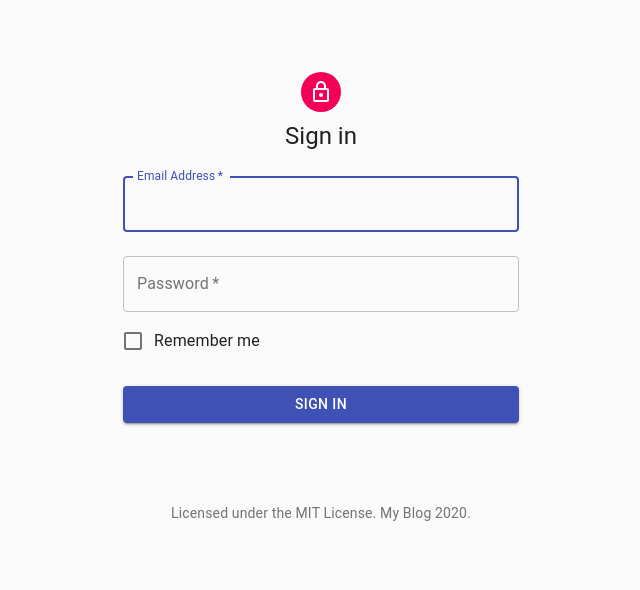
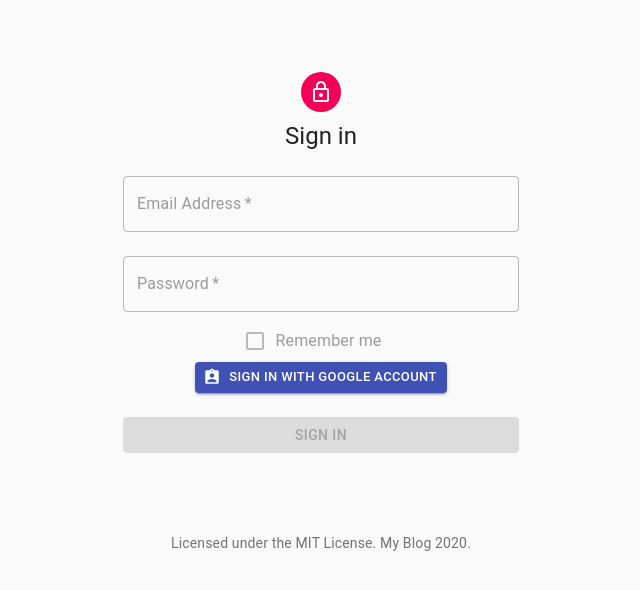
Before and after one commit to juanxjk/my-blog, a React (Create React App) app: page /login in a window 1280 px wide. Shown: the top 590 px of the page, without its empty margins (319-959 px from the left). Built offline with nearby package versions, Linux system fonts and the light colour scheme; the HTML template or start-up script is replaced by a standard one.

Commit message:
feat(views): update to google authentication only

```diff
--- a/src/components/Navbar.jsx
+++ b/src/components/Navbar.jsx
@@ -9,6 +9,8 @@ import AppBar from "@material-ui/core/AppBar";
 import Toolbar from "@material-ui/core/Toolbar";
 import Typography from "@material-ui/core/Typography";
 import Button from "@material-ui/core/Button";
+
+import SessionRepository from "../repositories/SessionRepository";
 
 const useStyles = makeStyles((theme) => ({
   root: {
@@ -38,7 +40,13 @@ function Navbar() {
         </Button>
 
         {authUser ? (
-          <Button color="inherit" onClick={() => dispatch(logout())}>
+          <Button
+            color="inherit"
+            onClick={() => {
+              dispatch(logout());
+              SessionRepository.logoutWithGoogle();
+            }}
+          >
             Logout
           </Button>
         ) : (
--- a/src/views/LoginView.jsx
+++ b/src/views/LoginView.jsx
@@ -14,8 +14,11 @@ import Link from "@material-ui/core/Link";
 import Box from "@material-ui/core/Box";
 import LockOutlinedIcon from "@material-ui/icons/LockOutlined";
 import Typography from "@material-ui/core/Typography";
+import AssignmentIndIcon from "@material-ui/icons/AssignmentInd";
 import { makeStyles } from "@material-ui/core/styles";
 import Container from "@material-ui/core/Container";
+
+import SessionRepository from "../repositories/SessionRepository";
 
 function Copyright() {
   return (
@@ -44,6 +47,7 @@ const useStyles = makeStyles((theme) => ({
   form: {
     width: "100%",
     marginTop: theme.spacing(1),
+    textAlign: "center",
   },
   submit: {
     margin: theme.spacing(3, 0, 2),
@@ -68,6 +72,13 @@ function LoginView() {
     dispatch(authActions.login({ email, pass }));
     history.push("/");
   }
+  const handleGoogleSignIn = async () => {
+    const user = await SessionRepository.loginWithGoogle();
+    if (user) {
+      dispatch(authActions.login(user));
+      history.push("/");
+    }
+  };
 
   return (
     <Container component="main" maxWidth="xs">
@@ -90,6 +101,7 @@ function LoginView() {
             name="email"
             autoComplete="email"
             autoFocus
+            disabled
             onChange={(e) => {
               setEmail(e.target.value);
             }}
@@ -104,20 +116,33 @@ function LoginView() {
             type="password"
             id="password"
             autoComplete="current-password"
+            disabled
             onChange={(e) => {
               setPass(e.target.value);
             }}
           />
           <FormControlLabel
+            disabled
             control={<Checkbox value="remember" color="primary" />}
             label="Remember me"
           />
+          <Button
+            variant="contained"
+            color="primary"
+            size="small"
+            className={classes.button}
+            startIcon={<AssignmentIndIcon />}
+            onClick={handleGoogleSignIn}
+          >
+            Sign in with google account
+          </Button>
           <Button
             type="submit"
             fullWidth
             variant="contained"
             color="primary"
             className={classes.submit}
+            disabled
             onClick={login}
           >
             Sign In
```
